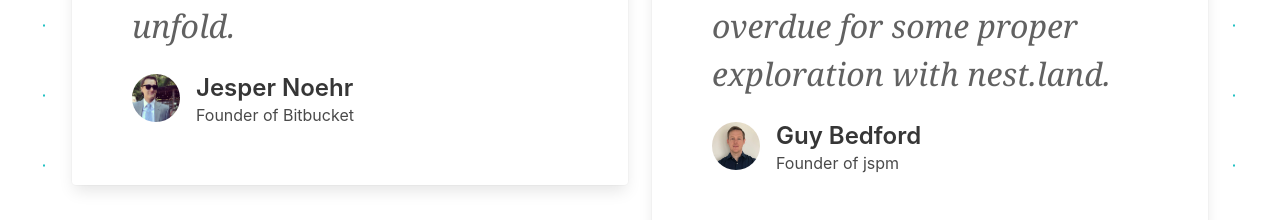
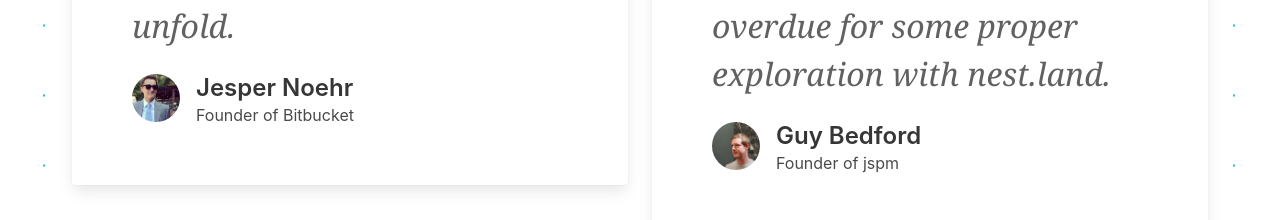
Before and after one commit to nestdotland/nest.land, a Vue app in the folder web/: page / in a window 1280 px wide. Shown: the part 2303-2523 px from the top of the page. Built offline with nearby package versions, Linux system fonts and the light colour scheme; what vue-clipboard2, vue-lodash, vue-recaptcha-v3 would draw is missing.

Commit message:
fix: Use `jpeg` for Bedford image

```diff
--- a/web/src/components/home/Testimonial.vue
+++ b/web/src/components/home/Testimonial.vue
@@ -34,7 +34,7 @@
                 <div class="media">
                   <div class="media-left">
                     <figure class="image is-48x48">
-                      <img class="is-rounded" src="../../assets/bedford.webp" alt="Jesper" />
+                      <img class="is-rounded" src="../../assets/bedford.jpeg" alt="Jesper" />
                     </figure>
                   </div>
                   <div class="media-content">
```
Also changed, not shown: web/src/assets/bedford.jpeg (added), web/src/assets/bedford.webp (deleted).
